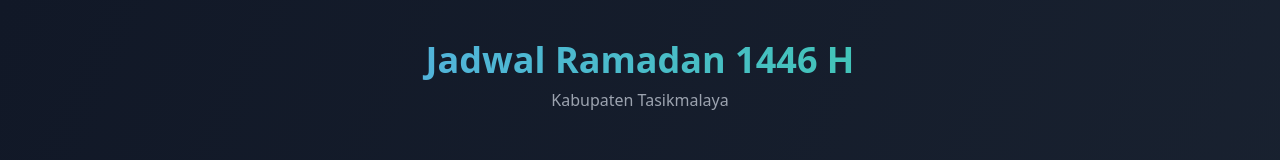
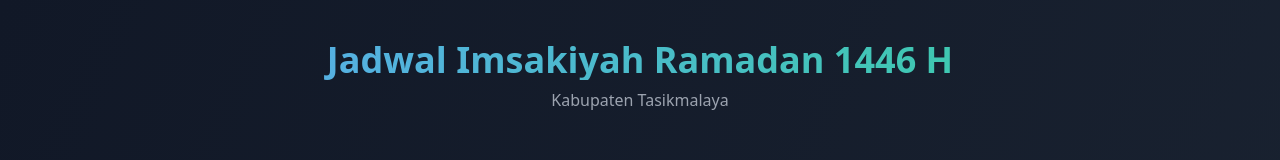
Before and after one commit to IJAJM/jadwal-imsakiyah-kabupaten-tasikmalaya, a plain HTML site: page index.html in a window 1280 px wide. Shown: the top 160 px of the page. Drawn offline with nearby package versions, Linux system fonts and the light colour scheme.

Commit message:
Update index.html
tingalieun saeutikkk

```diff
--- a/index.html
+++ b/index.html
@@ -3,7 +3,7 @@
 <head>
     <meta charset="UTF-8">
     <meta name="viewport" content="width=device-width, initial-scale=1.0">
-    <title>Jadwal Ramadan Tasikmalaya 1446 H</title>
+    <title>Jadwal Imsakiyah Ramadan Tasikmalaya 1446 H</title>
     <script src="https://cdn.tailwindcss.com"></script>
     <link href="https://cdnjs.cloudflare.com/ajax/libs/font-awesome/6.0.0-beta3/css/all.min.css" rel="stylesheet">
 
@@ -26,7 +26,7 @@
         <!-- Header -->
         <div class="text-center mb-12">
             <h1 class="text-4xl font-bold bg-gradient-to-r from-blue-400 to-emerald-400 bg-clip-text text-transparent">
-                Jadwal Ramadan 1446 H
+                Jadwal Imsakiyah Ramadan 1446 H
             </h1>
             <p class="text-gray-400 mt-2">Kabupaten Tasikmalaya</p>
         </div>
```
